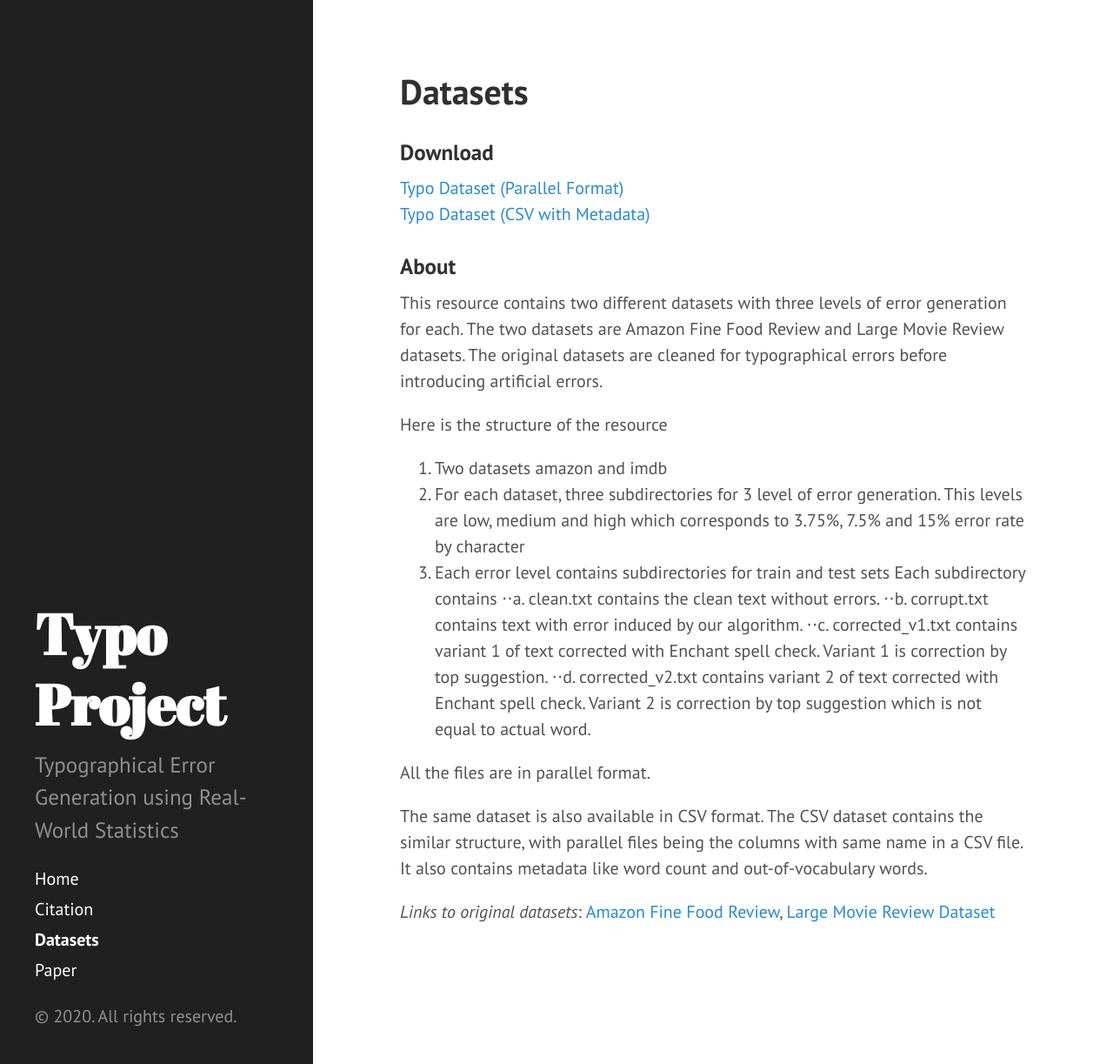
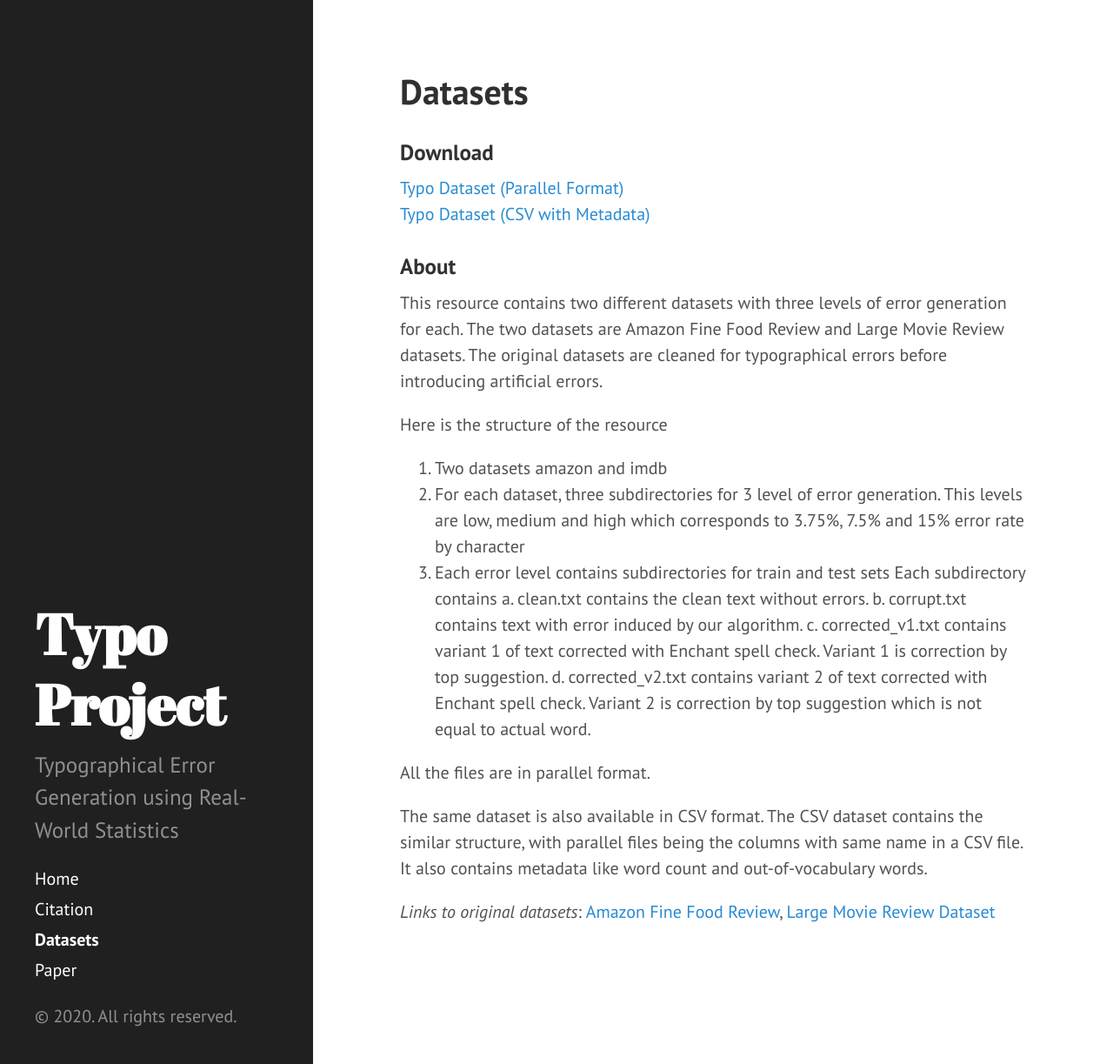
Before and after one commit to xitizzz/typo, a Jekyll site: the page built from dataset.md, in a window 1280 px wide and 1223 px high. Shown: the whole window at 87% size. Built offline with Jekyll 4.4.1, drawn with Linux system fonts in a browser that asks for light colours.

```diff
--- a/dataset.md
+++ b/dataset.md
@@ -17,10 +17,10 @@ Here is the structure of the resource
   2. For each dataset, three subdirectories for 3 level of error generation. This levels are low, medium and high which corresponds to 3.75%, 7.5% and 15% error rate by character
   3. Each error level contains subdirectories for train and test sets
   Each subdirectory contains
-    ⋅⋅a. clean.txt contains the clean text without errors.
-    ⋅⋅b. corrupt.txt contains text with error induced by our algorithm.
-    ⋅⋅c. corrected_v1.txt contains variant 1 of text corrected with Enchant spell check. Variant 1 is correction by top suggestion.
-    ⋅⋅d. corrected_v2.txt contains variant 2 of text corrected with Enchant spell check. Variant 2 is correction by top suggestion which is not equal to actual word.
+    a. clean.txt contains the clean text without errors.
+    b. corrupt.txt contains text with error induced by our algorithm.
+    c. corrected_v1.txt contains variant 1 of text corrected with Enchant spell check. Variant 1 is correction by top suggestion.
+    d. corrected_v2.txt contains variant 2 of text corrected with Enchant spell check. Variant 2 is correction by top suggestion which is not equal to actual word.
 
 
 All the files are in parallel format.
```
